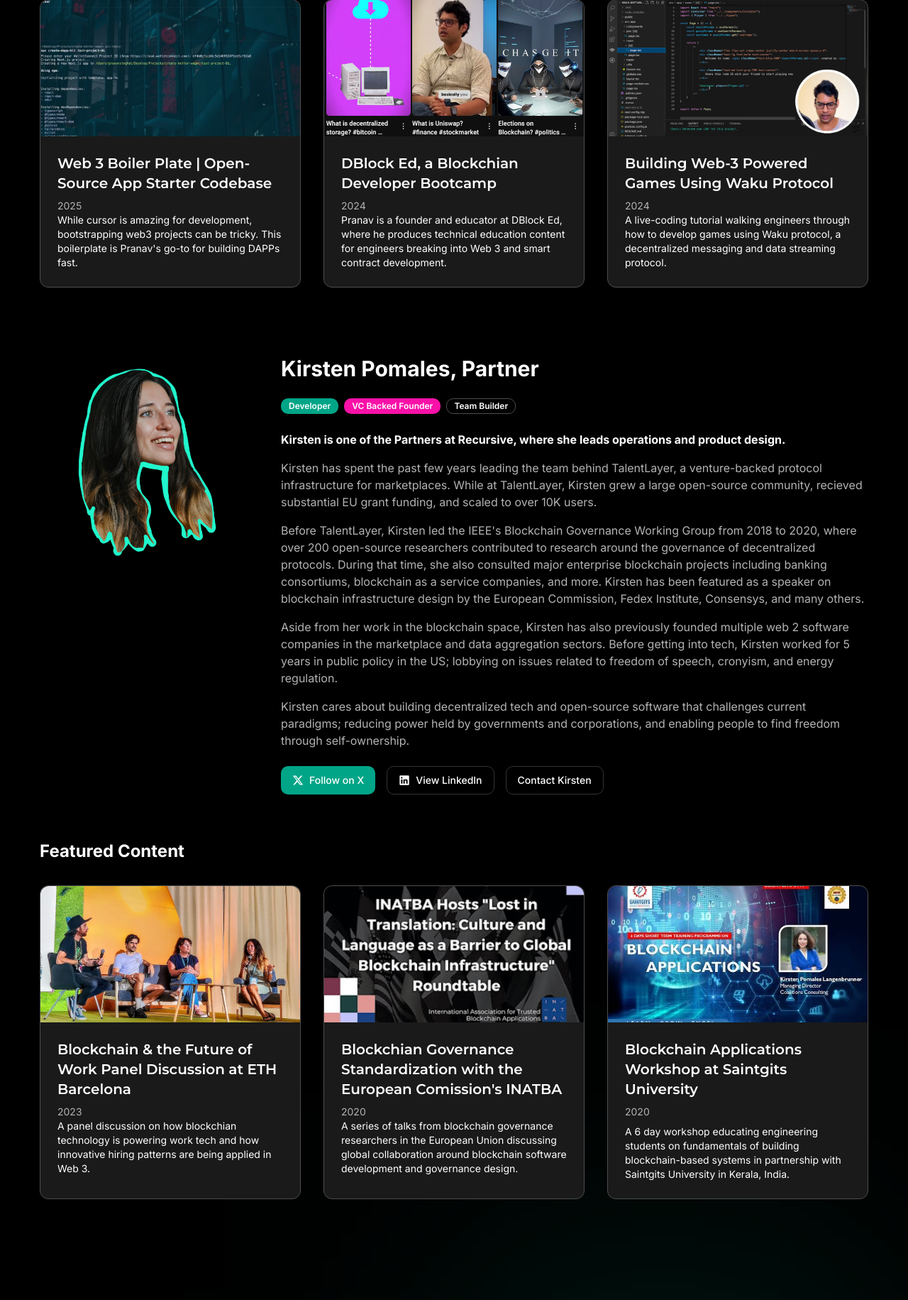
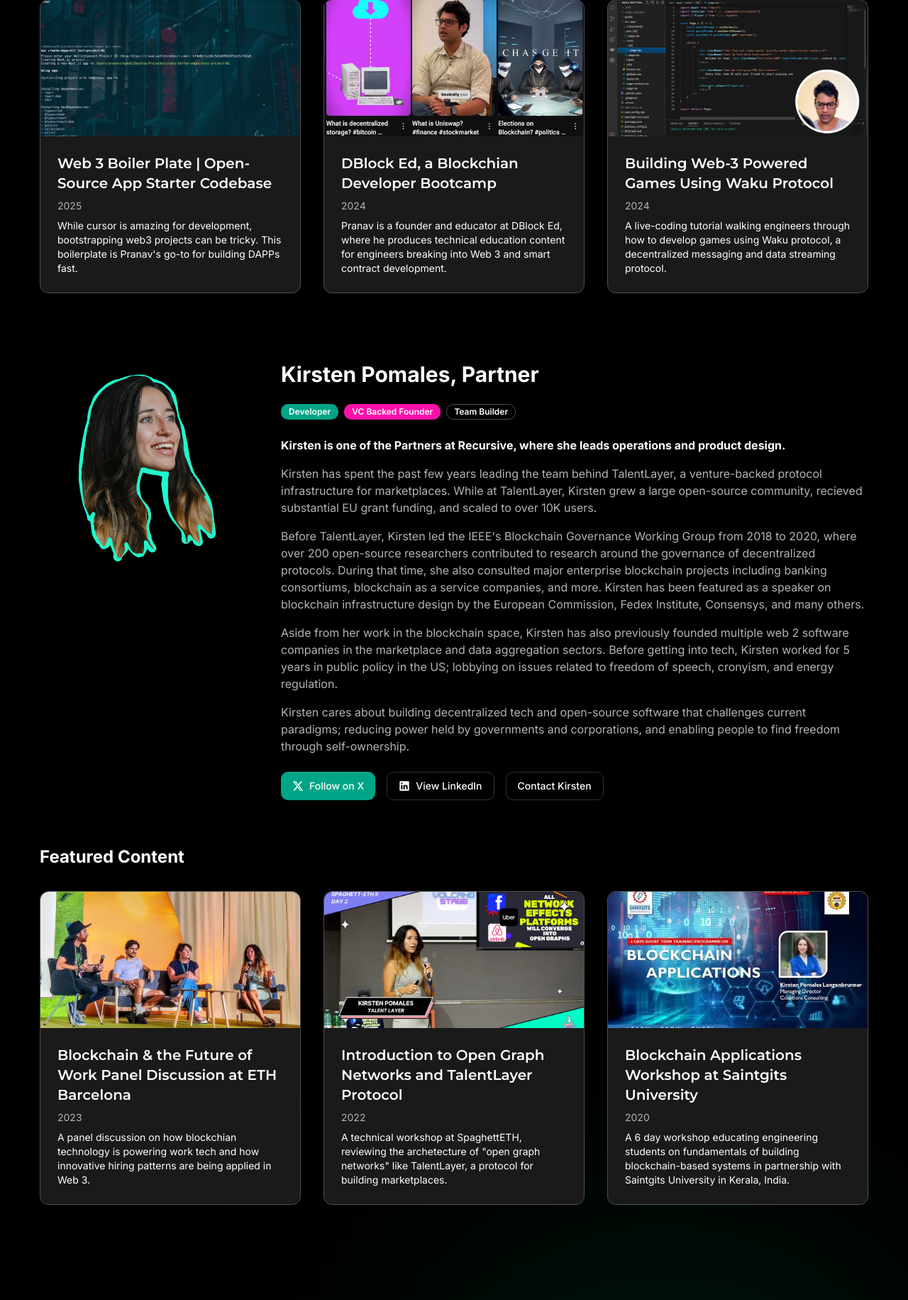
Before and after one commit to KirstenPomales/recursive, a Next.js app: page /leadership in a window 1280 px wide. Shown: the part 1218-3049 px from the top of the page at 71% size. Built offline with nearby package versions, Linux system fonts and the light colour scheme.

Commit message:
fixing images

```diff
--- a/src/components/leadership.tsx
+++ b/src/components/leadership.tsx
@@ -156,7 +156,7 @@
                 Web 3 Boiler Plate | Open-Source App Starter Codebase
               </h4>
               <p className="text-sm text-muted-foreground">2025</p>
-              <p className="text-sm">
+              <p className="text-sm pt-2">
                 While cursor is amazing for development, bootstrapping web3 projects can be tricky.
                 This boilerplate is Pranav&apos;s go-to for building DAPPs fast.
               </p>
@@ -183,7 +183,7 @@
                 DBlock Ed, a Blockchian Developer Bootcamp
               </h4>
               <p className="text-sm text-muted-foreground">2024</p>
-              <p className="text-sm">
+              <p className="text-sm pt-2">
                 Pranav is a founder and educator at DBlock Ed, where he produces technical education
                 content for engineers breaking into Web 3 and smart contract development.
               </p>
@@ -210,7 +210,7 @@
                 Building Web-3 Powered Games Using Waku Protocol
               </h4>
               <p className="text-sm text-muted-foreground">2024</p>
-              <p className="text-sm">
+              <p className="text-sm pt-2">
                 A live-coding tutorial walking engineers through how to develop games using Waku
                 protocol, a decentralized messaging and data streaming protocol.
               </p>
@@ -335,7 +335,7 @@
                 Blockchain & the Future of Work Panel Discussion at ETH Barcelona
               </h4>
               <p className="text-sm text-muted-foreground">2023</p>
-              <p className="text-sm">
+              <p className="text-sm pt-2">
                 A panel discussion on how blockchian technology is powering work tech and how
                 innovative hiring patterns are being applied in Web 3.
               </p>
@@ -344,28 +344,27 @@
 
           {/* European Commission Card */}
           <a
-            href="https://youtu.be/rymyV-V30nY?si=xAyEy-9RRCDrPZ9B&t=1269"
+            href="https://youtu.be/iOsIE7Ap5s0?si=O9vJl4rnvlY4irA4&t=293"
             target="_blank"
             rel="noopener noreferrer"
             className="flex flex-col rounded-lg border bg-card transition-transform hover:scale-105"
           >
             <div className="relative h-48">
               <Image
-                src="/images/leadership/inatba1.png"
-                alt="Standardization in Blockchian Governance, INATBA European Comission Blockchian Association"
+                src="/images/projects/spaghetteth.png"
+                alt="Blockchian Applications Kirsten Pomales"
                 fill
                 className="rounded-t-lg object-cover"
               />
             </div>
             <div className="flex flex-1 flex-col p-6">
               <h4 className="mb-2 font-heading text-xl font-semibold">
-                Blockchian Governance Standardization with the European Comission&apos;s INATBA
+                Introduction to Open Graph Networks and TalentLayer Protocol
               </h4>
-              <p className="text-sm text-muted-foreground">2020</p>
-              <p className="text-sm">
-                A series of talks from blockchain governance researchers in the European Union
-                discussing global collaboration around blockchain software development and
-                governance design.
+              <p className="text-sm text-muted-foreground">2022</p>
+              <p className="text-sm pt-2">
+                A technical workshop at SpaghettETH, reviewing the archetecture of "open graph
+                networks" like TalentLayer, a protocol for building marketplaces.
               </p>
             </div>
           </a>
```
Also changed, not shown: public/images/projects/spaghetteth.png (added).
